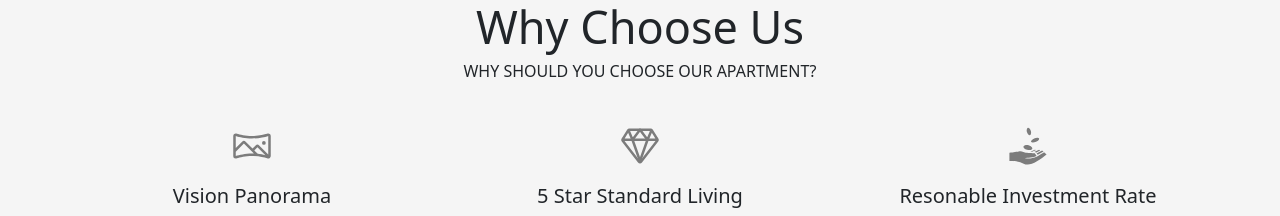
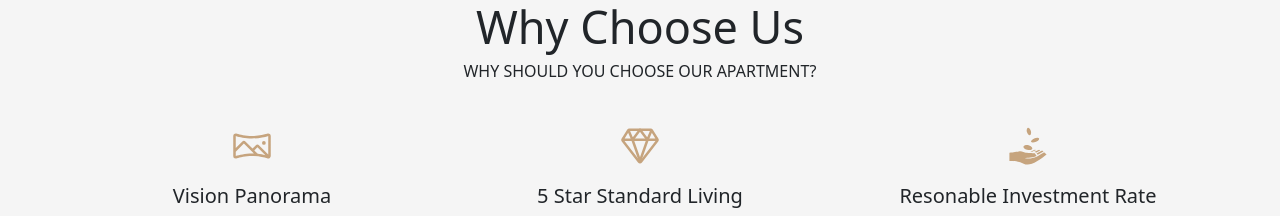
Before and after one commit to FernandoVerderame/holiday-houses-app, a React (Vite) app in the folder frontend/: page / in a window 1280 px wide. Shown: the part 880-1096 px from the top of the page. Built offline with nearby package versions, Linux system fonts and the light colour scheme; no server answers.

Commit message:
updated main color

```diff
--- a/frontend/src/components/Apartments/ApartmentCard/ApartmentCard.module.scss
+++ b/frontend/src/components/Apartments/ApartmentCard/ApartmentCard.module.scss
@@ -33,7 +33,7 @@
                 gap: 5px;
                 font-size: 17px;
                 font-weight: 500;
-                color: rgb(124, 124, 124);
+                color: #c6a47e;
             }
         }
 
--- a/frontend/src/components/ChooseUs/ChooseUs.jsx
+++ b/frontend/src/components/ChooseUs/ChooseUs.jsx
@@ -9,7 +9,7 @@ const ChooseUs = () => {
                 <div className="col-4">
                     <div className="card">
                         <div className="icon">
-                            <Panorama className=" fs-1" />
+                            <Panorama className="fs-1" />
                         </div>
                         <h5>Vision Panorama</h5>
                         <p>Lorem ipsum dolor sit amet, consectetur adipisicing elit. Praesentium similique dolorem neque accusantium animi provident, aperiam quibusdam temporibus.</p>
--- a/frontend/src/index.scss
+++ b/frontend/src/index.scss
@@ -123,7 +123,7 @@ ul {
         background: none;
 
         .icon {
-            color: rgb(124, 124, 124);
+            color: #c6a47e;
             display: flex;
             justify-content: center;
         }
```
